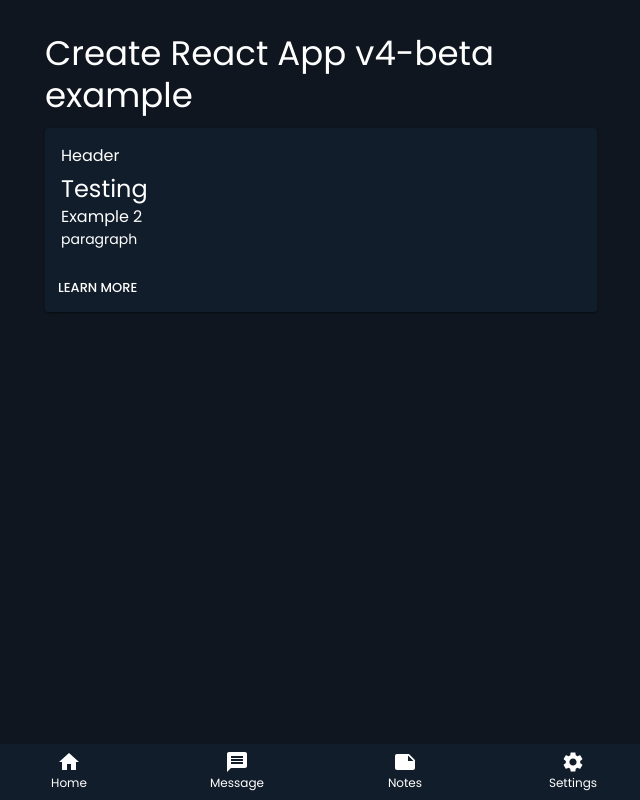
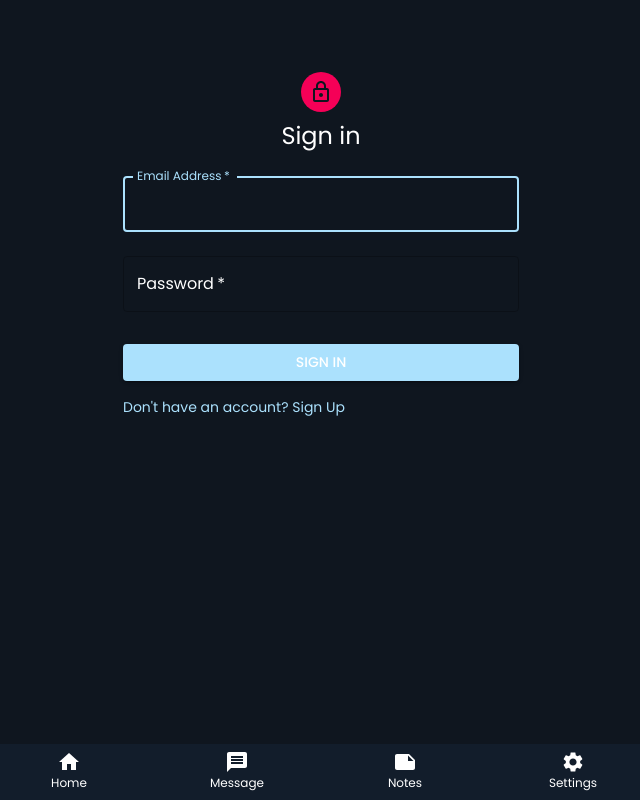
Before and after one commit to mrmikehoyt/chat-app, a React (Create React App) app in the folder client/: page / in a window 1280 px wide. Shown: the whole page, without its empty margins (319-959 px from the left). Built offline with nearby package versions, Linux system fonts and the light colour scheme.

Commit message:
Add login and signup page

```diff
--- a/client/src/App.jsx
+++ b/client/src/App.jsx
@@ -1,7 +1,9 @@
 import React from 'react';
 import { BrowserRouter as Router, Route, Switch } from 'react-router-dom';
-import Home from './pages/Home';
+import Login from './pages/Login';
+import SignUp from './pages/Signup';
 import Notes from './pages/Notes';
+import Dashboard from './pages/Dashboard';
 import Navigation from './components/Navigation';
 
 export default function App() {
@@ -9,7 +11,9 @@
     <Router>
       <div>
         <Switch>
-          <Route exact path="/" component={Home} />
+          <Route exact path="/" component={Login} />
+          <Route exact path="/login" component={Login} />
+          <Route exact path="/signup" component={SignUp} />
           <Route exact path="/notes" component={Notes} />
         </Switch>
         <Navigation />
--- /dev/null
+++ b/client/src/pages/Login/index.jsx
@@ -0,0 +1,95 @@
+/* eslint-disable jsx-a11y/anchor-is-valid */
+import React from 'react';
+import {
+  Avatar,
+  Button,
+  CssBaseline,
+  TextField,
+  Grid,
+  Typography,
+  Container,
+  Link,
+  makeStyles,
+} from '@material-ui/core';
+import LockOutlinedIcon from '@material-ui/icons/LockOutlined';
+import { Link as rLink } from 'react-router-dom';
+// import FormControlLabel from '@material-ui/core/FormControlLabel';
+// import Checkbox from '@material-ui/core/Checkbox';
+
+const useStyles = makeStyles((theme) => ({
+  paper: {
+    marginTop: theme.spacing(8),
+    display: 'flex',
+    flexDirection: 'column',
+    alignItems: 'center',
+  },
+  avatar: {
+    margin: theme.spacing(1),
+    backgroundColor: theme.palette.secondary.main,
+  },
+  form: {
+    width: '100%', // Fix IE 11 issue.
+    marginTop: theme.spacing(1),
+  },
+  submit: {
+    margin: theme.spacing(3, 0, 2),
+  },
+}));
+
+export default function Login() {
+  const classes = useStyles();
+
+  return (
+    <Container component="main" maxWidth="xs">
+      <CssBaseline />
+      <div className={classes.paper}>
+        <Avatar className={classes.avatar}>
+          <LockOutlinedIcon />
+        </Avatar>
+        <Typography component="h1" variant="h5">
+          Sign in
+        </Typography>
+        <form className={classes.form} noValidate>
+          <TextField
+            variant="outlined"
+            margin="normal"
+            required
+            fullWidth
+            id="email"
+            label="Email Address"
+            name="email"
+            autoComplete="email"
+            autoFocus
+          />
+          <TextField
+            variant="outlined"
+            margin="normal"
+            required
+            fullWidth
+            name="password"
+            label="Password"
+            type="password"
+            id="password"
+            autoComplete="current-password"
+          />
+          <Button
+            type="submit"
+            fullWidth
+            variant="contained"
+            color="primary"
+            className={classes.submit}
+          >
+            Sign In
+          </Button>
+          <Grid container>
+            <Grid item>
+              <Link component={rLink} to="/signup">
+                Don&apos;t have an account? Sign Up
+              </Link>
+            </Grid>
+          </Grid>
+        </form>
+      </div>
+    </Container>
+  );
+}
--- /dev/null
+++ b/client/src/pages/Signup/index.jsx
@@ -0,0 +1,95 @@
+/* eslint-disable jsx-a11y/anchor-is-valid */
+import React from 'react';
+import {
+  Avatar,
+  Button,
+  CssBaseline,
+  TextField,
+  Grid,
+  Typography,
+  Container,
+  Link,
+  makeStyles,
+} from '@material-ui/core';
+import LockOutlinedIcon from '@material-ui/icons/LockOutlined';
+import { Link as rLink } from 'react-router-dom';
+// import FormControlLabel from '@material-ui/core/FormControlLabel';
+// import Checkbox from '@material-ui/core/Checkbox';
+
+const useStyles = makeStyles((theme) => ({
+  paper: {
+    marginTop: theme.spacing(8),
+    display: 'flex',
+    flexDirection: 'column',
+    alignItems: 'center',
+  },
+  avatar: {
+    margin: theme.spacing(1),
+    backgroundColor: theme.palette.secondary.main,
+  },
+  form: {
+    width: '100%', // Fix IE 11 issue.
+    marginTop: theme.spacing(1),
+  },
+  submit: {
+    margin: theme.spacing(3, 0, 2),
+  },
+}));
+
+export default function SignUp() {
+  const classes = useStyles();
+
+  return (
+    <Container component="main" maxWidth="xs">
+      <CssBaseline />
+      <div className={classes.paper}>
+        <Avatar className={classes.avatar}>
+          <LockOutlinedIcon />
+        </Avatar>
+        <Typography component="h1" variant="h5">
+          Sign Up
+        </Typography>
+        <form className={classes.form} noValidate>
+          <TextField
+            variant="outlined"
+            margin="normal"
+            required
+            fullWidth
+            id="email"
+            label="Email Address"
+            name="email"
+            autoComplete="email"
+            autoFocus
+          />
+          <TextField
+            variant="outlined"
+            margin="normal"
+            required
+            fullWidth
+            name="password"
+            label="Password"
+            type="password"
+            id="password"
+            autoComplete="current-password"
+          />
+          <Button
+            type="submit"
+            fullWidth
+            variant="contained"
+            color="primary"
+            className={classes.submit}
+          >
+            Sign Up
+          </Button>
+          <Grid container>
+            <Grid item>
+              <Link component={rLink} to="/login">
+                Have an account? Login
+              </Link>
+            </Grid>
+          </Grid>
+        </form>
+      </div>
+    </Container>
+  );
+}
```
